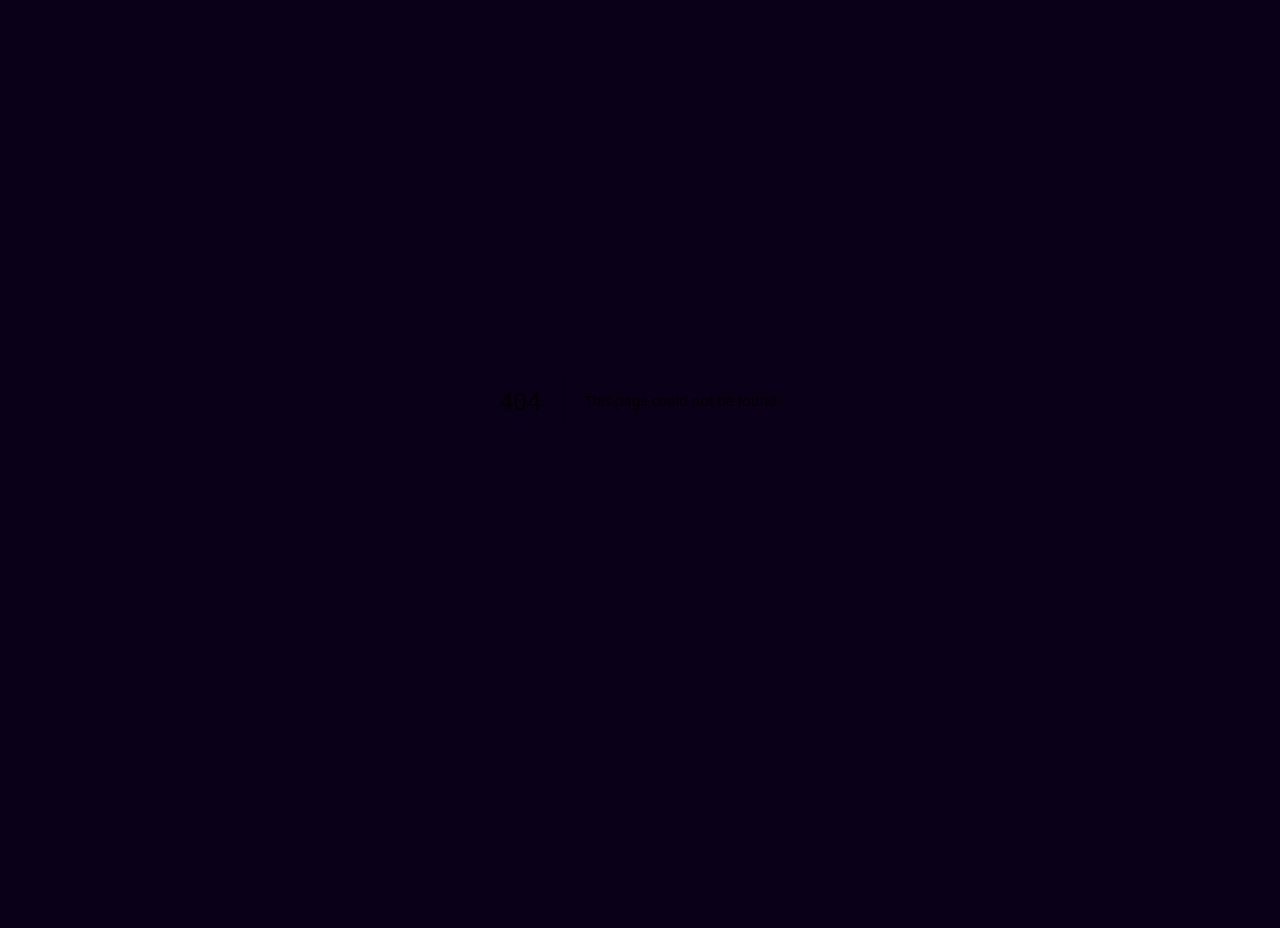
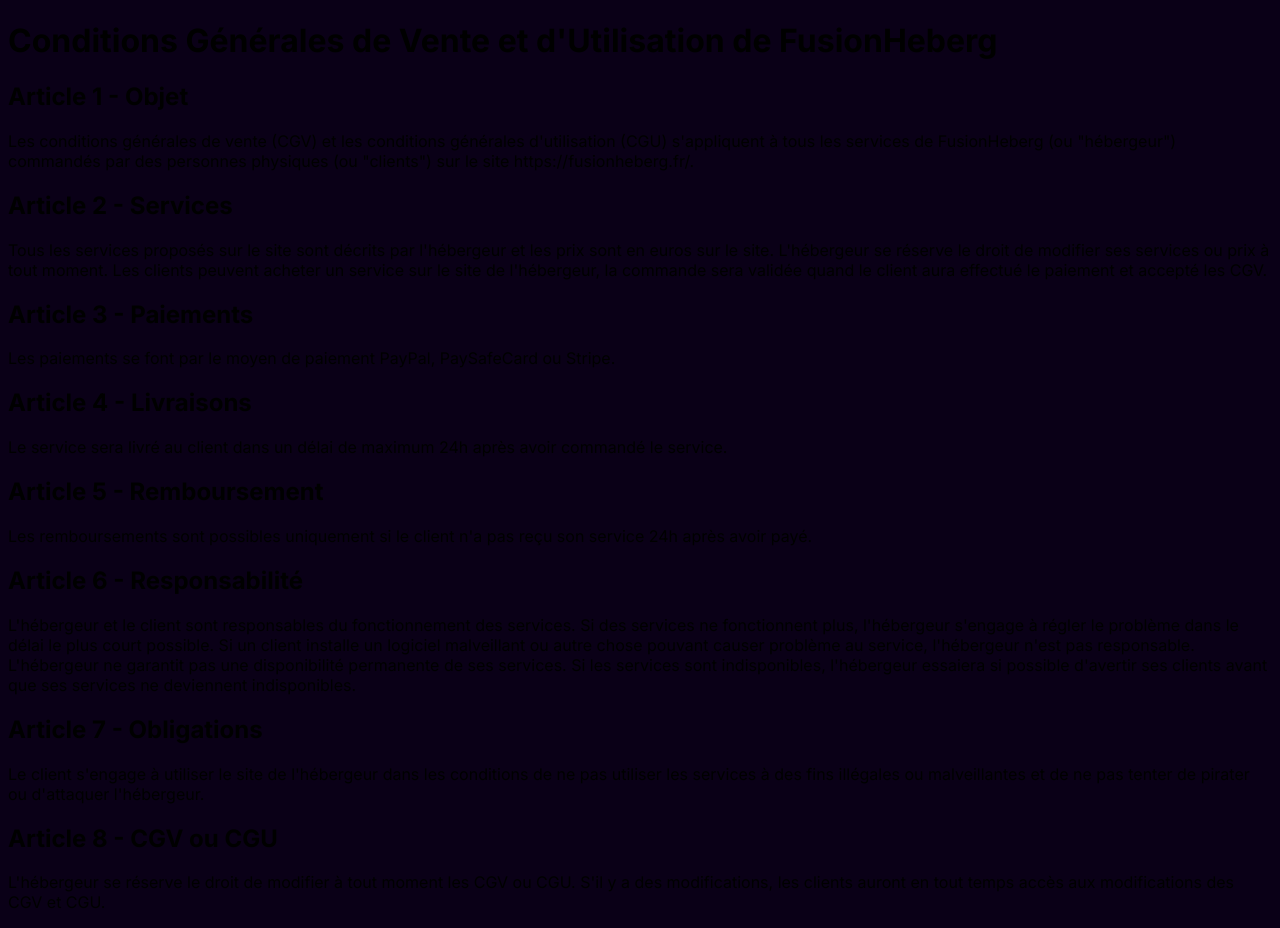
Before and after one commit to Gwadalebg/FusionHeberg, a Next.js app: page /cgu-cgv in a window 1280 px wide. Before the commit this address had no page. Before the commit the page ends 800 px from the top, so only its background shows below. Built offline with nearby package versions, Linux system fonts and the light colour scheme.

Commit message:
Create page.tsx

```diff
--- /dev/null
+++ b/src/app/cgu-cgv/page.tsx
@@ -0,0 +1,54 @@
+// components/TermsAndConditions.js
+
+import React from 'react';
+import { css } from '../../../styled-system/css';
+
+const TermsAndConditions = () => {
+  return (
+    <div className="container">
+      <h1 className={css({ fontSize: '28px', marginBottom: '1rem', fontWeight: 'bold' })}>Conditions Générales de Vente et d'Utilisation de FusionHeberg</h1>
+
+      <article className="article">
+        <h2 className={css({ fontSize: '24px', marginBottom: '1rem', fontWeight: 'bold' })}>Article 1 - Objet</h2>
+        <p className={css({ fontSize: '18px', marginBottom: '1rem' })}>Les conditions générales de vente (CGV) et les conditions générales d'utilisation (CGU) s'appliquent à tous les services de FusionHeberg (ou "hébergeur") commandés par des personnes physiques (ou "clients") sur le site https://fusionheberg.fr/.</p>
+      </article>
+
+      <article className="article">
+        <h2 className={css({ fontSize: '24px', marginBottom: '1rem', fontWeight: 'bold' })}>Article 2 - Services</h2>
+        <p className={css({ fontSize: '18px', marginBottom: '1rem' })}>Tous les services proposés sur le site sont décrits par l'hébergeur et les prix sont en euros sur le site. L'hébergeur se réserve le droit de modifier ses services ou prix à tout moment. Les clients peuvent acheter un service sur le site de l'hébergeur, la commande sera validée quand le client aura effectué le paiement et accepté les CGV.</p>
+      </article>
+
+      <article className="article">
+        <h2 className={css({ fontSize: '24px', marginBottom: '1rem', fontWeight: 'bold' })}>Article 3 - Paiements</h2>
+        <p className={css({ fontSize: '18px', marginBottom: '1rem' })}>Les paiements se font par le moyen de paiement PayPal, PaySafeCard ou Stripe.</p>
+      </article>
+
+      <article className="article">
+        <h2 className={css({ fontSize: '24px', marginBottom: '1rem', fontWeight: 'bold' })}>Article 4 - Livraisons</h2>
+        <p className={css({ fontSize: '18px', marginBottom: '1rem' })}>Le service sera livré au client dans un délai de maximum 24h après avoir commandé le service.</p>
+      </article>
+
+      <article className="article">
+        <h2 className={css({ fontSize: '24px', marginBottom: '1rem', fontWeight: 'bold' })}>Article 5 - Remboursement</h2>
+        <p className={css({ fontSize: '18px', marginBottom: '1rem' })}>Les remboursements sont possibles uniquement si le client n'a pas reçu son service 24h après avoir payé.</p>
+      </article>
+
+      <article className="article">
+        <h2 className={css({ fontSize: '24px', marginBottom: '1rem', fontWeight: 'bold' })}>Article 6 - Responsabilité</h2>
+        <p className={css({ fontSize: '18px', marginBottom: '1rem' })}>L'hébergeur et le client sont responsables du fonctionnement des services. Si des services ne fonctionnent plus, l'hébergeur s'engage à régler le problème dans le délai le plus court possible. Si un client installe un logiciel malveillant ou autre chose pouvant causer problème au service, l'hébergeur n'est pas responsable. L'hébergeur ne garantit pas une disponibilité permanente de ses services. Si les services sont indisponibles, l'hébergeur essaiera si possible d'avertir ses clients avant que ses services ne deviennent indisponibles.</p>
+      </article>
+
+      <article className="article">
+        <h2 className={css({ fontSize: '24px', marginBottom: '1rem', fontWeight: 'bold' })}>Article 7 - Obligations</h2>
+        <p className={css({ fontSize: '18px', marginBottom: '1rem' })}>Le client s'engage à utiliser le site de l'hébergeur dans les conditions de ne pas utiliser les services à des fins illégales ou malveillantes et de ne pas tenter de pirater ou d'attaquer l'hébergeur.</p>
+      </article>
+
+      <article className="article">
+        <h2 className={css({ fontSize: '24px', marginBottom: '1rem', fontWeight: 'bold' })}>Article 8 - CGV ou CGU</h2>
+        <p className={css({ fontSize: '18px', marginBottom: '1rem' })}>L'hébergeur se réserve le droit de modifier à tout moment les CGV ou CGU. S'il y a des modifications, les clients auront en tout temps accès aux modifications des CGV et CGU.</p>
+      </article>
+    </div>
+  );
+};
+
+export default TermsAndConditions;
```
